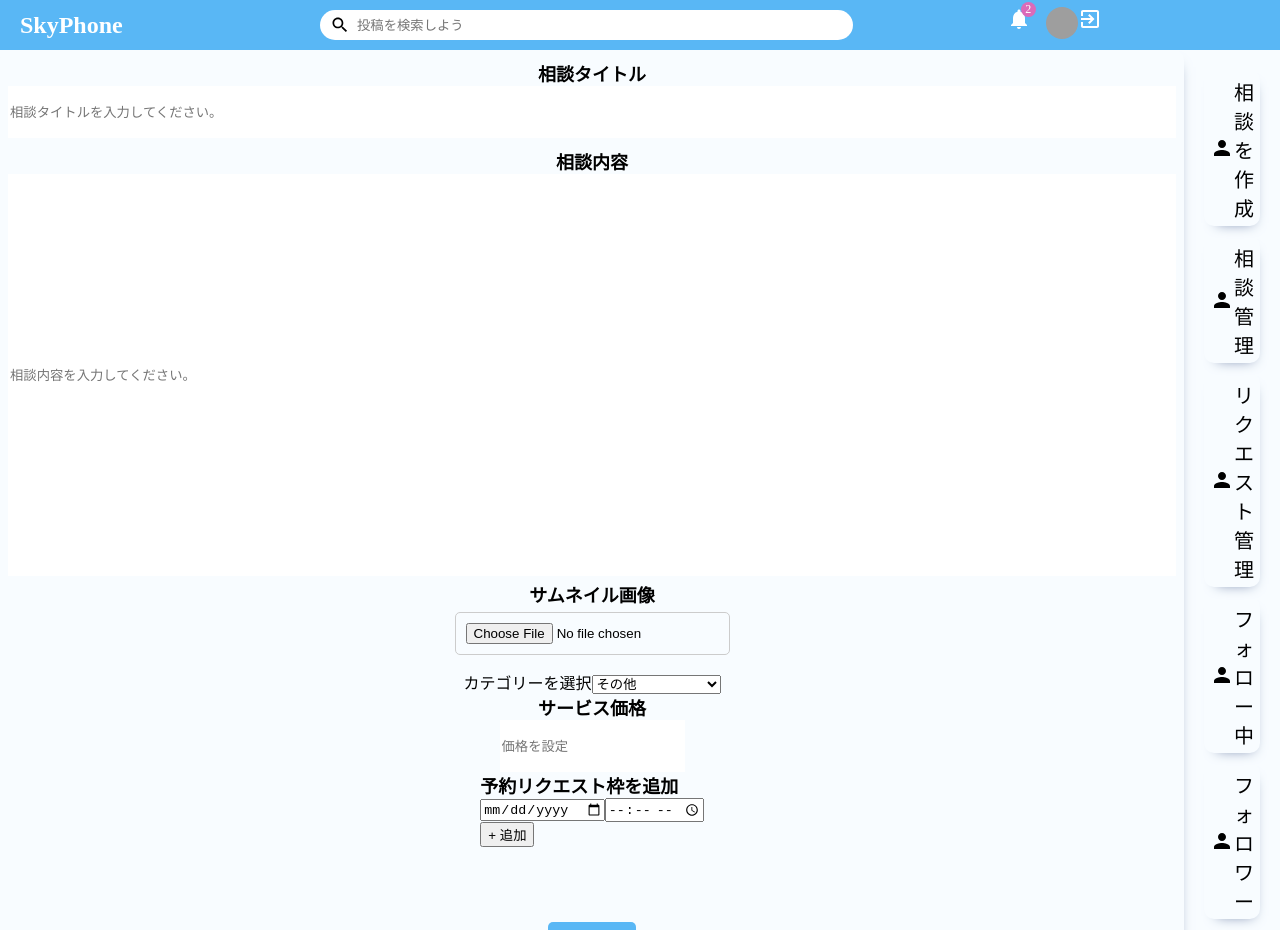
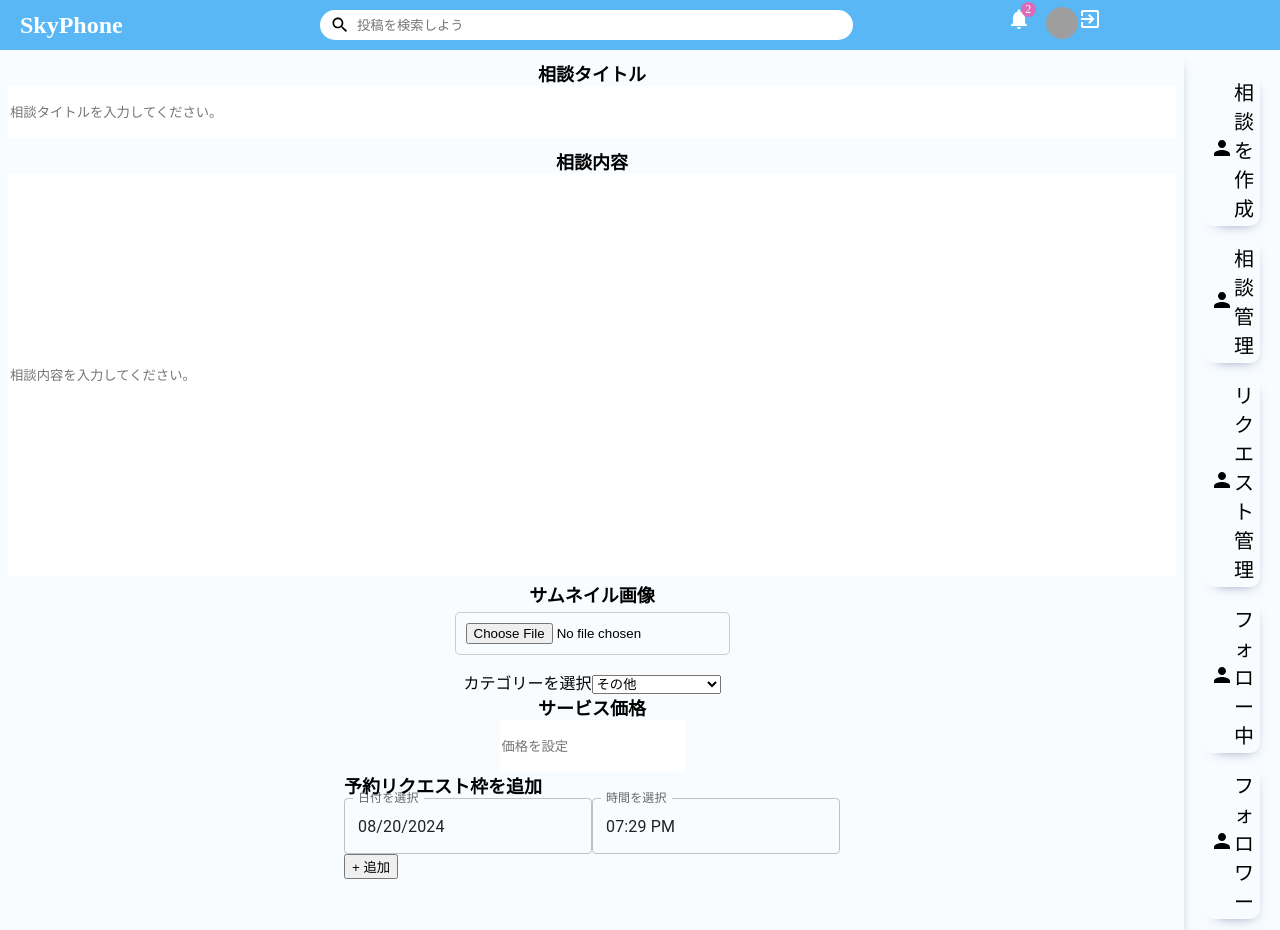
Before and after one commit to Shikaruuuu/skyphone_sns, a React (Create React App) app in the folder frontend/: page /createPost/1 in a window 1280 px wide. Shown: the top 930 px of the page. Built offline with nearby package versions, Linux system fonts and the light colour scheme; sample sign-in values are in the browser's storage.

Commit message:
add timepicker and datepicker for create requests

```diff
--- a/frontend/src/components/share/Share.jsx
+++ b/frontend/src/components/share/Share.jsx
@@ -1,18 +1,20 @@
 import React, { useContext, useRef, useState } from "react";
-import { Image } from "@mui/icons-material";
 import "./Share.css";
 import { AuthContext } from "../../state/AuthContext";
 import axios from "axios";
+import { DatePicker, TimePicker } from "@mui/x-date-pickers";
+import { LocalizationProvider } from "@mui/x-date-pickers";
+import { AdapterDayjs } from "@mui/x-date-pickers/AdapterDayjs";
+import dayjs from "dayjs";
 
 export default function Share() {
-  const PUBLIC_FOLDER = process.env.REACT_APP_PUBLIC_FOLDER;
   const { user } = useContext(AuthContext);
   const title = useRef();
   const content = useRef();
   const [price, setPrice] = useState("");
   const [category, setCategory] = useState("other");
   const [reservationSlots, setReservationSlots] = useState([
-    { date: "", time: "" },
+    { date: dayjs(), time: dayjs() },
   ]);
   const [img, setImg] = useState();
 
@@ -26,10 +28,15 @@ export default function Share() {
       content: content.current.value,
       price: price,
       category: category,
-      slots: reservationSlots.map((slot) => {
-        const dateTime = `${slot.date}T${slot.time}:00`;
-        return new Date(dateTime).toISOString();
-      }),
+      slots: reservationSlots
+        .filter((slot) => slot.date && slot.time) // 日付と時間が両方選択されているスロットのみを送信
+        .map((slot) => {
+          const dateTime = slot.date
+            .hour(slot.time.hour())
+            .minute(slot.time.minute())
+            .second(0);
+          return dateTime.toISOString();
+        }),
     };
 
     if (img) {
@@ -54,18 +61,26 @@ export default function Share() {
   };
 
   const handleAddSlot = () => {
-    setReservationSlots([...reservationSlots, { date: "", time: "" }]);
+    setReservationSlots([
+      ...reservationSlots,
+      { date: dayjs(), time: dayjs() },
+    ]);
   };
 
-  const handleSlotChange = (index, field, value) => {
+  const handleDateChange = (index, newDate) => {
     const updatedSlots = [...reservationSlots];
-    updatedSlots[index][field] = value;
+    updatedSlots[index].date = newDate;
+    setReservationSlots(updatedSlots);
+  };
+
+  const handleTimeChange = (index, newTime) => {
+    const updatedSlots = [...reservationSlots];
+    updatedSlots[index].time = newTime;
     setReservationSlots(updatedSlots);
   };
 
   const handleCategoryChange = (e) => {
     setCategory(e.target.value);
-    console.log("Selected Category:", e.target.value); // ここで選択されたカテゴリーの値を確認できます
   };
 
   if (!user) {
@@ -132,20 +147,20 @@ export default function Share() {
             <span className="requestSlotTitle">予約リクエスト枠を追加</span>
             {reservationSlots.map((slot, index) => (
               <div key={index} className="shareSlot">
-                <input
-                  type="date"
-                  value={slot.date}
-                  onChange={(e) =>
-                    handleSlotChange(index, "date", e.target.value)
-                  }
-                />
-                <input
-                  type="time"
-                  value={slot.time}
-                  onChange={(e) =>
-                    handleSlotChange(index, "time", e.target.value)
-                  }
-                />
+                <LocalizationProvider dateAdapter={AdapterDayjs}>
+                  <DatePicker
+                    label="日付を選択"
+                    value={slot.date}
+                    onChange={(newDate) => handleDateChange(index, newDate)}
+                    renderInput={(params) => <input {...params} />}
+                  />
+                  <TimePicker
+                    label="時間を選択"
+                    value={slot.time}
+                    onChange={(newTime) => handleTimeChange(index, newTime)}
+                    renderInput={(params) => <input {...params} />}
+                  />
+                </LocalizationProvider>
               </div>
             ))}
             <button type="button" onClick={handleAddSlot}>
```
Also changed, not shown: 1 other file (tests, documents, lock files or other folders).
